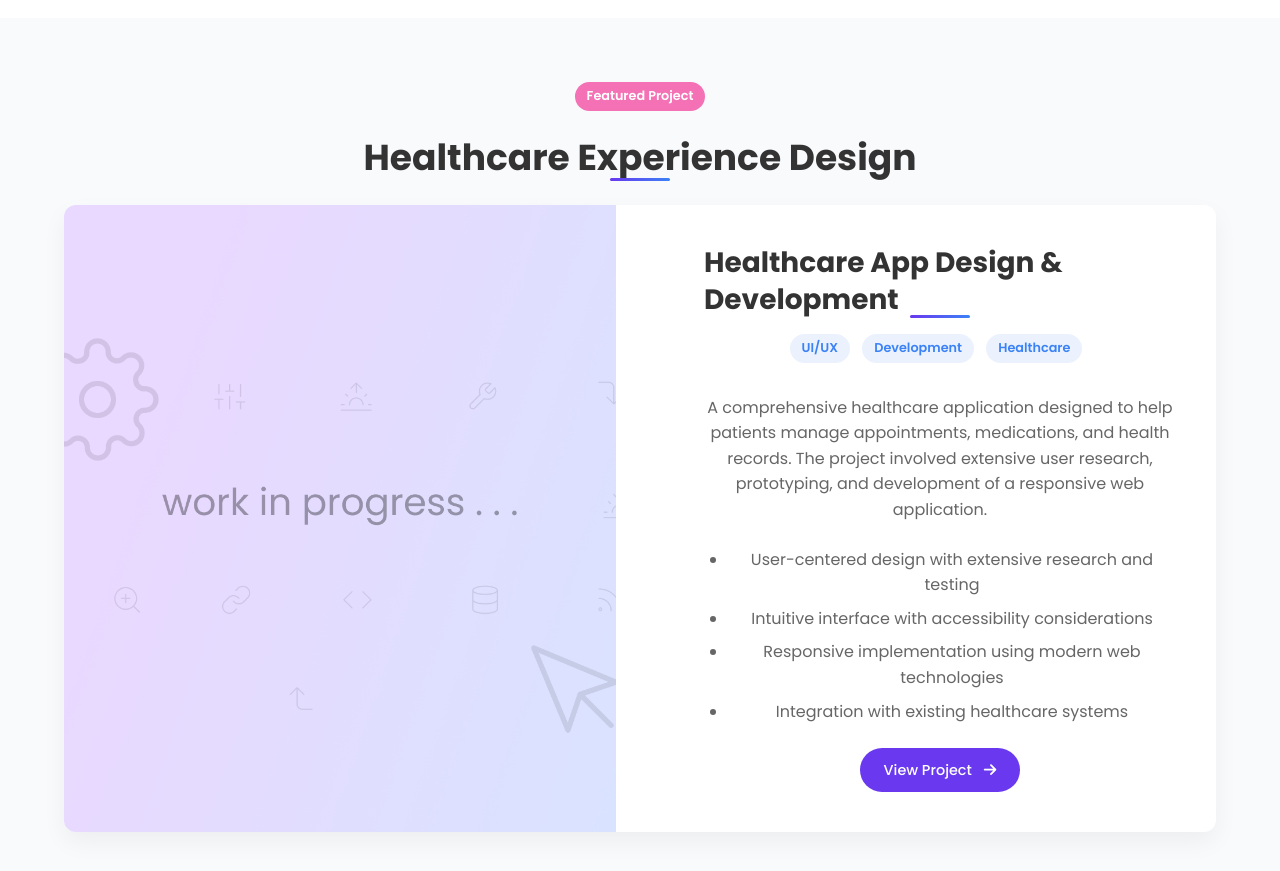
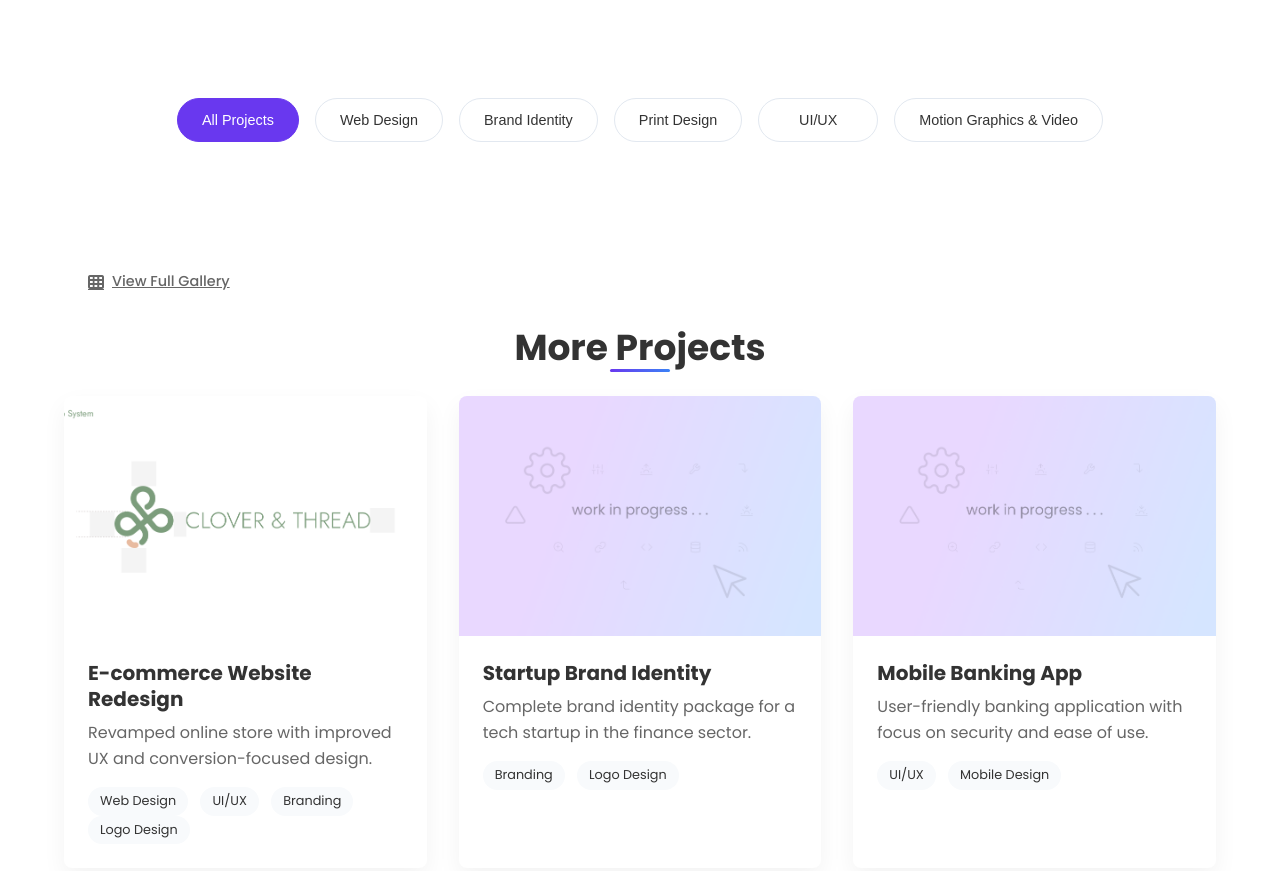
Before and after one commit to DonCarlosDesign/Carlos-A-Portfolio, a plain HTML site: page projects.html in a window 1280 px wide. Shown: the part 560-1431 px from the top of the page. Drawn offline with Linux system fonts and the light colour scheme.

Commit message:
project page update

```diff
--- a/projects.html
+++ b/projects.html
@@ -52,6 +52,75 @@
         .dark-theme .briefcase-image:hover {
             filter: drop-shadow(0 0 25px rgba(105, 56, 239, 0.6));
         }
+
+        .gallery-nav {
+            display: flex;
+            align-items: center;
+            margin-bottom: 2rem;
+            padding: 0 1.5rem;
+        }
+
+        .gallery-link {
+            display: inline-flex;
+            align-items: center;
+            gap: 0.5rem;
+            color: var(--text-light);
+            font-weight: 500;
+            text-decoration: none;
+            transition: all 0.3s ease;
+            font-size: 0.9rem;
+            text-decoration: underline;
+        }
+
+        .gallery-link i {
+            font-size: 1rem;
+            transition: transform 0.3s ease;
+        }
+
+        .gallery-link:hover {
+            color: var(--primary-color);
+        }
+
+        .gallery-link:hover i {
+            transform: translateX(-5px);
+        }
+
+        .dark-theme .gallery-link {
+            color: var(--text-light);
+        }
+
+        .dark-theme .gallery-link:hover {
+            color: var(--primary-color);
+        }
+
+        /* Disable View Project buttons */
+        .project-card {
+            pointer-events: none;
+        }
+
+        .project-overlay {
+            background-color: rgba(0, 0, 0, 0.3);
+        }
+
+        .view-project {
+            opacity: 0.5;
+            cursor: not-allowed;
+            pointer-events: none;
+        }
+
+        .project-card:hover {
+            transform: none;
+        }
+
+        .project-card:hover .project-thumbnail img {
+            transform: none;
+        }
+
+        @media (max-width: 768px) {
+            .gallery-nav {
+                padding: 0 1rem;
+            }
+        }
     </style>
 </head>
 
@@ -99,36 +168,6 @@
             </div>
         </section>
 
-        <!-- Featured Project -->
-        <section id="featured-section">
-            <div class="container">
-                <div class="featured-label">Featured Project</div>
-                <h2 class="section-title">Healthcare Experience Design</h2>
-                <div class="featured-project-content">
-                    <div class="featured-project-image">
-                        <img src="images/work in progress-update.png" alt="Healthcare App Design">
-                    </div>
-                    <div class="featured-project-details">
-                        <h2>Healthcare App Design & Development</h2>
-                        <div class="project-meta">
-                            <span class="project-tag">UI/UX</span>
-                            <span class="project-tag">Development</span>
-                            <span class="project-tag">Healthcare</span>
-                        </div>
-                        <p>A comprehensive healthcare application designed to help patients manage appointments,
-                            medications, and health records. The project involved extensive user research, prototyping,
-                            and development of a responsive web application.</p>
-                        <ul class="project-highlights">
-                            <li>User-centered design with extensive research and testing</li>
-                            <li>Intuitive interface with accessibility considerations</li>
-                            <li>Responsive implementation using modern web technologies</li>
-                            <li>Integration with existing healthcare systems</li>
-                        </ul>
-                        <a href="#" class="btn primary-btn">View Project <i class="fas fa-arrow-right"></i></a>
-                    </div>
-                </div>
-            </div>
-        </section>
 
         <!-- Projects Filter Section -->
         <section id="projects-filter-section">
@@ -147,6 +186,12 @@
         <!-- Projects Grid -->
         <section id="projects-grid">
             <div class="container">
+                <div class="gallery-nav">
+                    <a href="project-detail.html" class="gallery-link">
+                        <i class="fas fa-th"></i>
+                        <span>View Full Gallery</span>
+                    </a>
+                </div>
                 <h2 class="section-title">More Projects</h2>
                 <div class="projects-grid">
                     <!-- Project 1 -->
@@ -154,7 +199,7 @@
                         <div class="project-thumbnail">
                             <img src="images/Slide 16_9 - 5.png" alt="E-commerce Website Redesign">
                             <div class="project-overlay">
-                                <a href="#" class="view-project">View Project</a>
+                                <a href="project-detail.html?project=1" class="view-project">View Project</a>
                             </div>
                         </div>
                         <div class="project-info">
@@ -174,7 +219,7 @@
                         <div class="project-thumbnail">
                             <img src="images/work in progress-update.png" alt="Startup Brand Identity">
                             <div class="project-overlay">
-                                <a href="#" class="view-project">View Project</a>
+                                <a href="project-detail.html?project=2" class="view-project">View Project</a>
                             </div>
                         </div>
                         <div class="project-info">
@@ -192,7 +237,7 @@
                         <div class="project-thumbnail">
                             <img src="images/work in progress-update.png" alt="Mobile Banking App">
                             <div class="project-overlay">
-                                <a href="#" class="view-project">View Project</a>
+                                <a href="project-detail.html?project=3" class="view-project">View Project</a>
                             </div>
                         </div>
                         <div class="project-info">
@@ -210,7 +255,7 @@
                         <div class="project-thumbnail">
                             <img src="images/work in progress-update.png" alt="Annual Report Design">
                             <div class="project-overlay">
-                                <a href="#" class="view-project">View Project</a>
+                                <a href="project-detail.html?project=4" class="view-project">View Project</a>
                             </div>
                         </div>
                         <div class="project-info">
@@ -228,7 +273,7 @@
                         <div class="project-thumbnail">
                             <img src="images/work in progress-update.png" alt="Restaurant Branding">
                             <div class="project-overlay">
-                                <a href="#" class="view-project">View Project</a>
+                                <a href="project-detail.html?project=5" class="view-project">View Project</a>
                             </div>
                         </div>
                         <div class="project-info">
@@ -246,7 +291,7 @@
                         <div class="project-thumbnail">
                             <img src="images/work in progress-update.png" alt="Educational Platform">
                             <div class="project-overlay">
-                                <a href="#" class="view-project">View Project</a>
+                                <a href="project-detail.html?project=6" class="view-project">View Project</a>
                             </div>
                         </div>
                         <div class="project-info">
@@ -417,6 +462,22 @@
                 testimonials[currentTestimonial].style.display = 'block';
             });
         });
+
+        // Restore scroll position when returning to the page
+        window.addEventListener('load', () => {
+            const savedPosition = sessionStorage.getItem('scrollPos');
+            if (savedPosition) {
+                window.scrollTo(0, parseInt(savedPosition));
+                sessionStorage.removeItem('scrollPos');
+            }
+        });
+
+        // Store scroll position when clicking a project link
+        document.querySelectorAll('.view-project').forEach(link => {
+            link.addEventListener('click', () => {
+                sessionStorage.setItem('scrollPos', window.scrollY);
+            });
+        });
     </script>
 
 </body>
```
